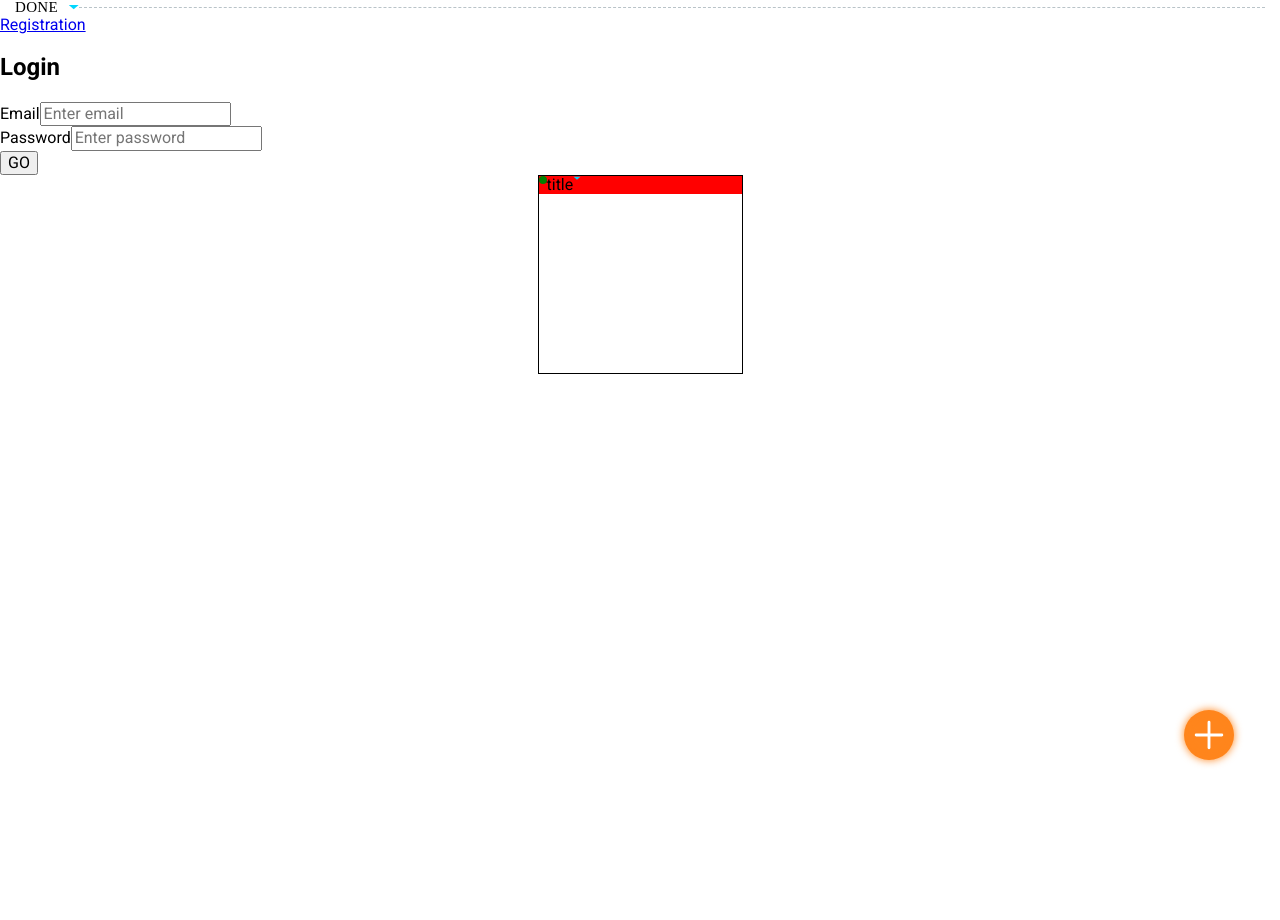
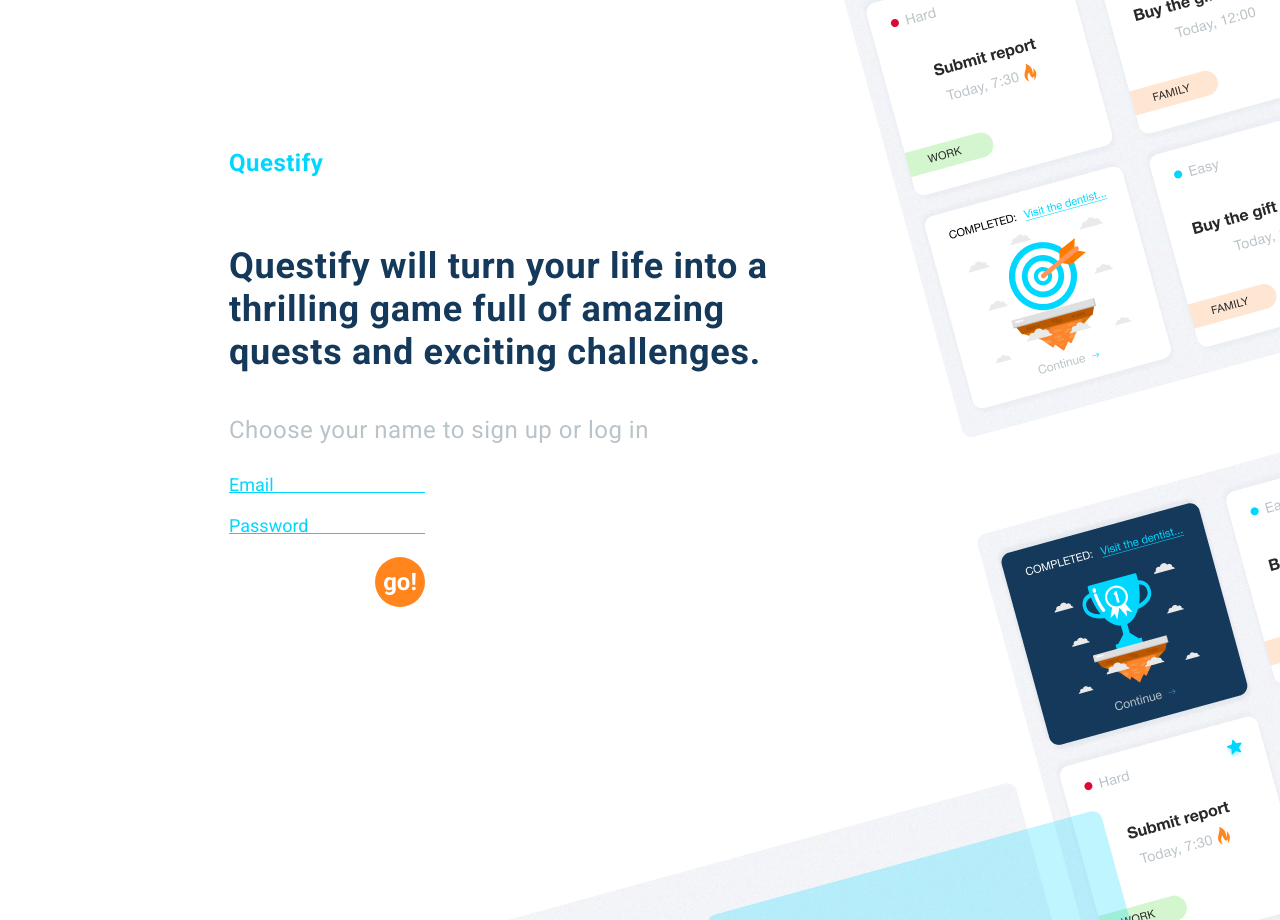
Before and after one commit to VolodymyrBuzinov/dashboard, a React (Create React App) app: page / in a window 1280 px wide. Before the commit the page ends 800 px from the top, so only its background shows below. Built offline with nearby package versions, Linux system fonts and the light colour scheme.

Commit message:
add login page

```diff
--- a/src/App.js
+++ b/src/App.js
@@ -1,13 +1,13 @@
-import MenuDone from './Components/MenuDone/MenuDone';
+// import MenuDone from './Components/MenuDone/MenuDone';
 import Router from './Router/Router';
-import TemplateTodo from './Components/TemplateTodo/TemplateTodo';
+// import TemplateTodo from './Components/TemplateTodo/TemplateTodo';
 
 function App() {
   return (
     <div className="App">
-      <MenuDone />
+      {/* <MenuDone /> */}
       <Router />
-      <TemplateTodo />
+      {/* <TemplateTodo /> */}
     </div>
   );
 }
--- /dev/null
+++ b/src/Components/RegisterForm/RegisterForm.jsx
@@ -0,0 +1,66 @@
+import React, { useState } from 'react';
+import { useDispatch} from 'react-redux';
+import { loginAuth } from '../../Redux/Auth/authOperation';
+import Button from '../Button/Button';
+import s from './RegisterForm.module.scss';
+
+const RegisterForm = () => {
+
+  const dispatch = useDispatch();
+  const [email, setEmail] = useState('');
+  const [password, setPassword] = useState('');
+
+  const emailFunc = e => setEmail(e.target.value);
+  const passwordFunc = e => setPassword(e.target.value);
+
+  const btnClick = e => {
+    e.preventDefault();
+    dispatch(loginAuth({ email, password }));
+    setEmail('');
+    setPassword('');
+  };
+
+  return (
+    <form className={s.registerForm} onSubmit={btnClick}>
+      <div className={s.inputContainer}>
+        <input
+          required
+          id="email"
+          className={s.registr_input}
+          type="text"
+          value={email}
+          // placeholder="Enter email"
+          onChange={emailFunc}
+        />
+        <label htmlFor="email" className={s.registr_label}>
+          Email
+        </label>
+      </div>
+
+      <div className={s.inputContainer}>
+        <input
+          required
+          id="password"
+          className={s.registr_input}
+          type="password"
+          value={password}
+          // placeholder="Enter password"
+          onChange={passwordFunc}
+        />
+        <label htmlFor="password" className={s.registr_label}>
+          Password
+        </label>
+      </div>
+
+      {/* <br /> */}
+      {/* <button type="submit" className={s}>
+          GO
+        </button> */}
+        <div className={s.loginBtn}>
+        <Button content="go!" isFixed={false} />
+        </div>
+    </form>
+  );
+};
+
+export default RegisterForm;
--- /dev/null
+++ b/src/Components/RegisterForm/RegisterForm.module.scss
@@ -0,0 +1,60 @@
+@import '../../Utils/utils.scss';
+
+.registerForm {
+  @media screen and (min-width: 768px) {
+    width: 198px;
+  }
+  @media screen and (min-width: 1280px) {
+    width: 196px;
+  }
+}
+
+.inputContainer {
+  position: relative;
+  overflow: hidden;
+}
+
+.registr_label {
+  color: $hover-color;
+  position: absolute;
+  left: 0;
+  bottom: 0;
+  font-weight: 300;
+  font-size: 18px;
+  line-height: 0.9;
+  transform: translateX(0);
+  transition: 0.3s linear;
+}
+
+.registr_input {
+  @extend %input-throw;
+  padding: 0;
+  width: 100%;
+  height: 38px;
+  border: none;
+  border-bottom: 1px solid $hover-color;
+  color: $hover-color;
+  @media screen and (max-width: 767px) {
+    margin-top: 10px;
+  }
+  @media screen and (min-width: 768px) {
+    margin-top: 10px;
+  }
+  @media screen and (min-width: 1280px) {
+    margin-top: 3px;
+  }
+  &:focus + .registr_label {
+    transform: translateX(-100px);
+  }
+}
+
+.loginBtn {
+  display: flex;
+  margin-top: 23px;
+  @media screen and (max-width: 767px) {
+    justify-content: center;
+  }
+  @media screen and (min-width: 768px) {
+    justify-content: flex-end;
+  }
+}
--- a/src/Pages/LoginPage/LoginPage.jsx
+++ b/src/Pages/LoginPage/LoginPage.jsx
@@ -1,32 +1,25 @@
-import React, { useState } from 'react';
+// import React, { useState } from 'react';
+import React from 'react';
 import s from './LoginPage.module.scss';
 import './Login.scss';
-import { useDispatch, useSelector } from 'react-redux';
-import { NavLink } from 'react-router-dom';
+import { useSelector } from 'react-redux';
+// import { NavLink } from 'react-router-dom';
 import { getWaiting } from '../../Redux/Auth/authSelectors';
-import { loginAuth } from '../../Redux/Auth/authOperation';
+// import { loginAuth } from '../../Redux/Auth/authOperation';
 import { CSSTransition } from 'react-transition-group';
 import Loader from 'react-loader-spinner';
 import 'react-loader-spinner/dist/loader/css/react-spinner-loader.css';
+import RegisterForm from '../../Components/RegisterForm/RegisterForm';
+import bgMobile from '../../Images/bg-mobile.png';
+import bgMobile2 from '../../Images/bg-mobile2.png';
+import pic1 from '../../Images/pic1.png';
+import pic2 from '../../Images/pic2.png';
 
 const LoginPage = () => {
-  const dispatch = useDispatch();
   const wait = useSelector(getWaiting);
-  const [email, setEmail] = useState('');
-  const [password, setPassword] = useState('');
-
-  const emailFunc = e => setEmail(e.target.value);
-  const passwordFunc = e => setPassword(e.target.value);
-
-  const btnClick = e => {
-    e.preventDefault();
-    dispatch(loginAuth({ email, password }));
-    setEmail('');
-    setPassword('');
-  };
 
   return (
-    <section className={s}>
+    <section className={s.login_section}>
       <CSSTransition
         in={wait}
         classNames="waitingMessage"
@@ -41,43 +34,25 @@ const LoginPage = () => {
           width={100}
         />
       </CSSTransition>
-      <NavLink exact to="/singUpPage" className={s} activeClassName={s}>
-        Registration
-      </NavLink>
-      <div className={s}>
-        <h1 className={s}>Login</h1>
-        <form className={s} onSubmit={btnClick}>
-          <label className={s}>
-            <span>Email</span>
-            <input
-              required
-              className={s}
-              type="text"
-              value={email}
-              placeholder="Enter email"
-              onChange={emailFunc}
-            />
-          </label>
-          <br />
-          <label className={s}>
-            <span>Password</span>
-            <input
-              required
-              className={s}
-              type="password"
-              value={password}
-              placeholder="Enter password"
-              onChange={passwordFunc}
-            />
-          </label>
-          <br />
-          <button type="submit" className={s}>
-            GO
-          </button>
-        </form>
+      {/* <NavLink exact to="/singUpPage" className={s} activeClassName={s}>
+        registration
+      </NavLink> */}
+      <div className={s.login_container}>
+        {/* <h1 className={s}>Login</h1> */}
+        <h1 className={s.login_title}>Questify</h1>
+        <p className={s.login_description}>
+          Questify will turn your life into a thrilling game full of amazing
+          quests and exciting challenges.
+        </p>
+        <p className={s.login_text}>Choose your name to sign up or log in</p>
+
+        <RegisterForm />
       </div>
+      <img src={pic1} alt="" className={s.login_loginPic} />
+      <img src={pic2} alt="" className={s.login_loginPicture} />
+      <img src={bgMobile} alt="" className={s.login_bgMobile} />
+      <img src={bgMobile2} alt="" className={s.login_bgMobile} />
     </section>
   );
-  // }
 };
 export default LoginPage;
--- a/src/Pages/LoginPage/LoginPage.module.scss
+++ b/src/Pages/LoginPage/LoginPage.module.scss
@@ -1,5 +1,128 @@
+@import '../../Utils/utils.scss';
+
 .waitingMessage {
   width: 80px;
   margin-left: auto;
   margin-right: auto;
 }
+
+.login_section {
+  background-color: $white-color;
+}
+
+.login_container {
+  @extend %container-styles;
+  @media screen and (max-width: 767px) {
+    padding-top: 60px;
+  }
+  @media screen and (min-width: 768px) {
+    padding-top: 212px;
+    padding-bottom: 212px;
+  }
+  @media screen and (min-width: 1280px) {
+    padding-top: 153px;
+    padding-bottom: 154px;
+    padding-left: 229px;
+  }
+}
+
+.login_title {
+  @extend %text-throw;
+  font-weight: 700;
+  letter-spacing: 0.02em;
+  color: $hover-color;
+  @media screen and (max-width: 767px) {
+    font-size: 24px;
+    line-height: 1;
+
+  }
+  @media screen and (min-width: 768px) {
+    font-size: 20px;
+    line-height: 0.9;
+  }
+  @media screen and (min-width: 1280px) {
+    font-size: 24px;
+  }
+}
+
+.login_description {
+  @extend %text-throw;
+  font-weight: 700;
+  letter-spacing: 0.02em;
+  color: $card-bg-color;
+  @media screen and (max-width: 767px) {
+    margin-top: 60px;
+    font-size: 18px;
+    line-height: 1.6;
+  }
+  @media screen and (min-width: 768px) {
+    width: 375px;
+    margin-top: 50px;
+    font-size: 24px;
+    line-height: 1.3;
+  }
+  @media screen and (min-width: 1280px) {
+    min-width: 562px;
+    margin-top: 70px;
+    font-size: 36px;
+    line-height: 1.2;  }
+}
+
+.login_text {
+  @extend %text-throw;
+  color: $secondary-text;
+  font-weight: 400;
+
+  letter-spacing: 0.02em;
+  @media screen and (max-width: 767px) {
+    margin-top: 30px;
+    font-size: 14px;
+    line-height: 3.2;
+  }
+  @media screen and (min-width: 768px) {
+    margin-top: 25px;
+    font-size: 18px;
+    line-height: 2.5;
+  }
+  @media screen and (min-width: 1280px) {
+    margin-top: 35px;
+    font-size: 24px;
+    line-height: 1.8;  }
+}
+
+.login_bgMobile {
+  position: absolute;
+  bottom: 0;
+  @media screen and (max-width: 767px) {
+    left: 0;
+  }
+  @media screen and (min-width: 768px) {
+    display: none;
+  }
+}
+
+.login_loginPic {
+  @media screen and (max-width: 767px) {
+    display: none;
+  }
+  @media screen and (min-width: 768px) {
+    position: absolute;
+    top: 0;
+    right: 0;
+    pointer-events: none;
+  }
+}
+
+.login_loginPicture {
+  @media screen and (max-width: 767px) {
+    display: none;
+  }
+  @media screen and (min-width: 768px) {
+    position: absolute;
+    bottom: -130px;
+    right: 0;
+    pointer-events: none;
+  }
+  @media screen and (min-width: 1280px) {
+    bottom: -120px;  }
+}
```
Also changed, not shown: 1 other file (tests, documents, lock files or other folders).
